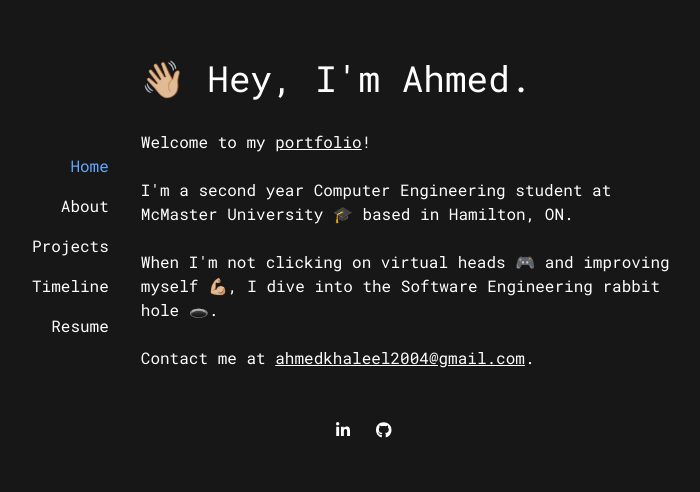
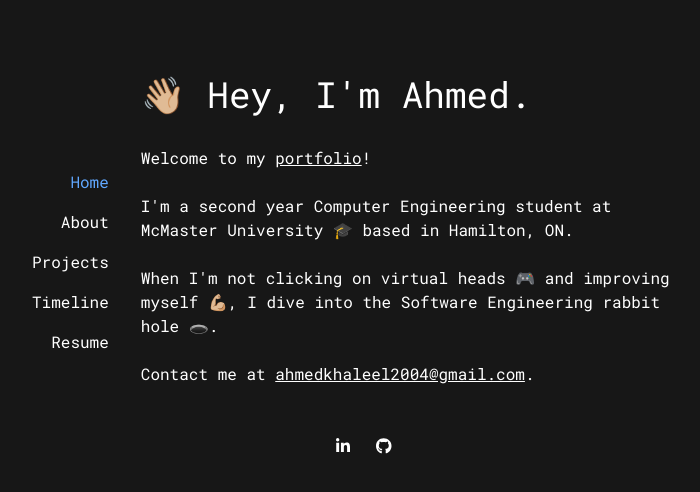
Before and after one commit to ahmedkhaleel2004/portfolio, a Next.js app: page / in a window 1280 px wide. Shown: the part 118-610 px from the top of the page, without its empty margins (272-972 px from the left). Built offline with nearby package versions, Linux system fonts and the light colour scheme.

Commit message:
margin fix

```diff
--- a/app/layout.tsx
+++ b/app/layout.tsx
@@ -59,7 +59,7 @@ export default function RootLayout({
   return (
     <html lang="en" className={`${roboto_mono.variable}`}>
       <body className="min-h-screen bg-body-grey text-white">
-        <div className="mx-auto max-w-2xl pt-36 sm:flex">
+        <div className="mx-auto mt-[20vh] max-w-2xl sm:flex">
           <Navbar />
           {children}
           <Analytics />
```
